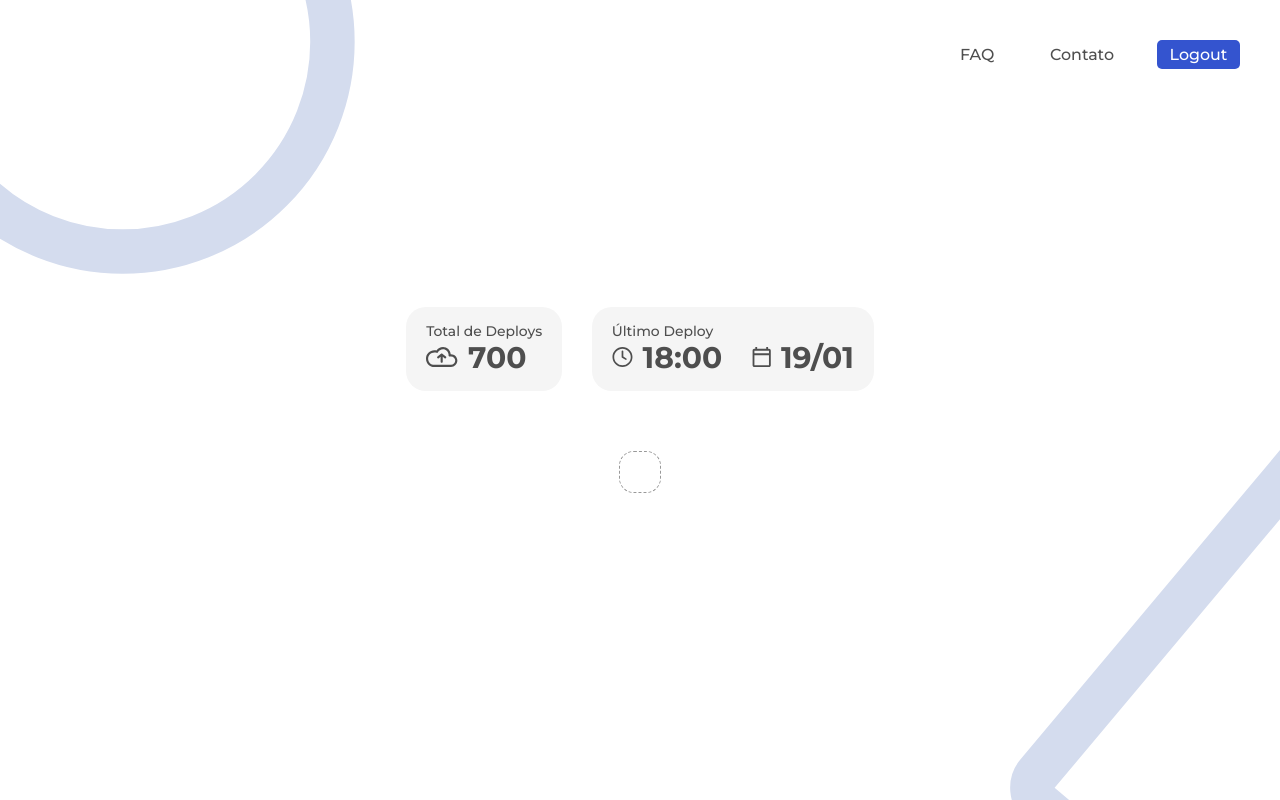
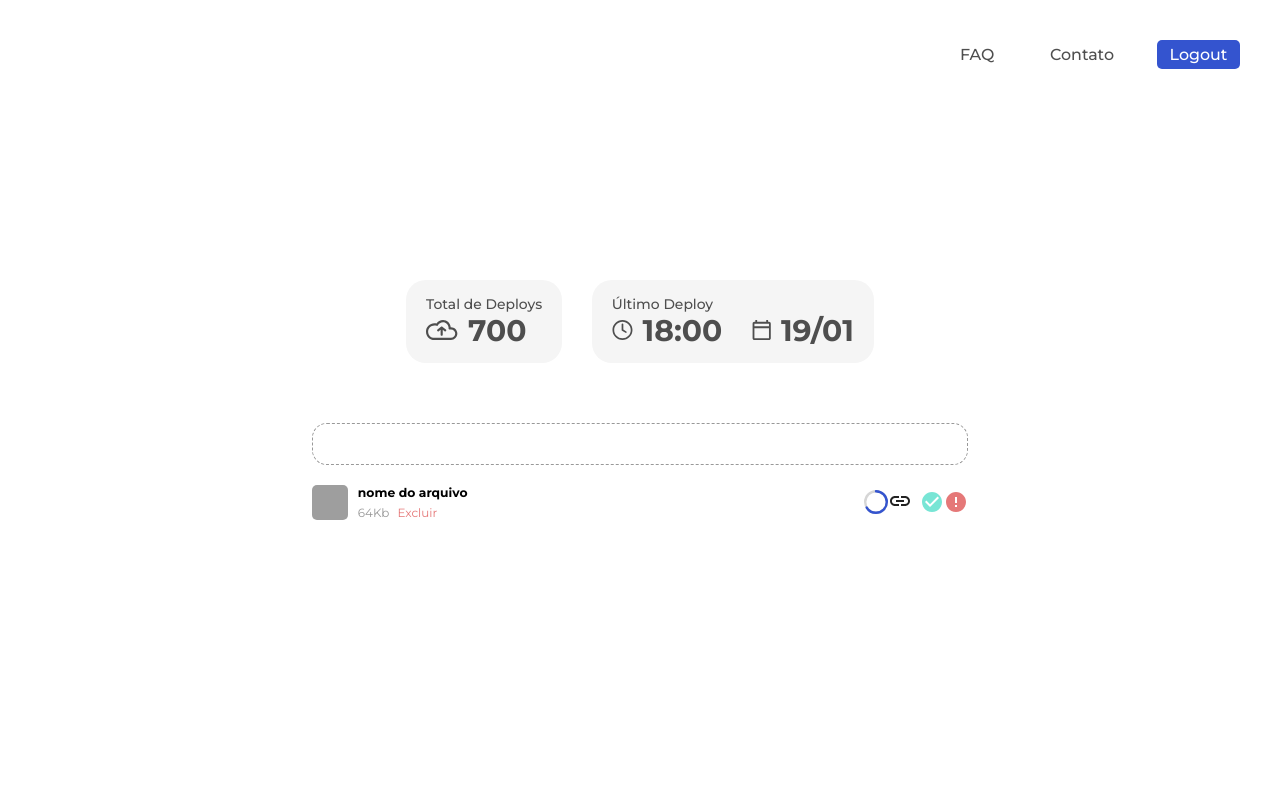
Before and after one commit to victorambrozi/painel-de-deploy-HNSA, a React (Create React App) app: page / in a window 1280 px wide. Built offline with nearby package versions, Linux system fonts and the light colour scheme; grey boxes are pictures that could not be loaded.

Commit message:
lista de arquivos adicionados no dropzone

```diff
--- a/package.json
+++ b/package.json
@@ -7,8 +7,10 @@
     "@testing-library/react": "^12.1.2",
     "@testing-library/user-event": "^13.5.0",
     "react": "^17.0.2",
+    "react-circular-progressbar": "^2.0.4",
     "react-dom": "^17.0.2",
     "react-dropzone": "^11.5.1",
+    "react-icons": "^4.3.1",
     "react-scripts": "5.0.0",
     "styled-components": "^5.3.3",
     "web-vitals": "^2.1.3"
--- /dev/null
+++ b/src/components/FileList/FileList.jsx
@@ -0,0 +1,49 @@
+import React from "react";
+import { StyleContainerFileList, FileInfo, Preview } from "./file-list-style";
+
+// libs
+import { CircularProgressbarWithChildren } from "react-circular-progressbar";
+import { MdCheckCircle, MdError, MdLink } from "react-icons/md";
+
+const FileList = () => {
+  const percentage = 66;
+
+  return (
+    <StyleContainerFileList>
+      <li>
+        <FileInfo>
+          <Preview src="https://github.com/victorambrozi.png" />
+
+          <div>
+            <strong>nome do arquivo</strong>
+            <span>
+              64Kb <button onClick={() => {}}>Excluir</button>{" "}
+            </span>
+          </div>
+        </FileInfo>
+
+        <div>
+          <CircularProgressbarWithChildren
+            styles={{
+              root: { width: 24 },
+              path: {
+                stroke: "#3454CF",
+              },
+            }}
+            strokeWidth={10}
+            value={percentage}
+          />
+
+          <a href="#" target="_blank" rel="noopener noreferrer">
+            <MdLink style={{ marginRight: 8 }} size={24} color="#222" />
+          </a>
+
+          <MdCheckCircle size={24} color="#78e5d5" />
+          <MdError size={24} color="#e57878" />
+        </div>
+      </li>
+    </StyleContainerFileList>
+  );
+};
+
+export default FileList;
--- /dev/null
+++ b/src/components/FileList/file-list-style.js
@@ -0,0 +1,64 @@
+import styled from "styled-components";
+
+const StyleContainerFileList = styled.ul`
+  width: 100%;
+
+  li {
+    margin: 2rem 2rem 0 2rem;
+    display: flex;
+    justify-content: space-between;
+    align-items: center;
+    color: "#4e4e4e";
+
+    & + li {
+      margin-top: 1.5rem;
+    }
+
+    > div {
+      display: flex;
+      align-items: center;
+    }
+  }
+`;
+
+const FileInfo = styled.div`
+  display: flex;
+  align-items: center;
+
+  div {
+    display: flex;
+    flex-direction: column;
+    font-size: 2rem;
+
+    span {
+      font-size: 1.2rem;
+      color: #999;
+      margin-top: 0.5rem;
+
+      button {
+        margin-left: 0.5rem;
+        border: 0;
+        background: transparent;
+        font-size: 1.2rem;
+        color: #e57878;
+
+        cursor: pointer;
+      }
+    }
+  }
+`;
+
+const Preview = styled.div`
+  width: 3.6rem;
+  height: 3.6rem;
+
+  margin-right: 1rem;
+  border-radius: 0.5rem;
+
+  background-image: url(${(props) => props.src});
+  background-repeat: no-repeat;
+  background-size: cover;
+  background-position: 50% 50%;
+`;
+
+export { StyleContainerFileList, FileInfo, Preview };
--- a/src/components/Upload/upload-style.js
+++ b/src/components/Upload/upload-style.js
@@ -1,11 +1,12 @@
 import styled from "styled-components";
 
-
 const StyleUpload = styled.div`
+  width: 100%;
   margin-top: 6rem;
 `;
 
 const DropContainer = styled.div`
+margin: 0 2rem;
   padding: 2rem;
   border: 1px dashed rgba(0, 0, 0, 0.4);
   border-radius: 1.5rem;
--- a/src/pages/PainelDeDeploys/PainelDeDeploys.jsx
+++ b/src/pages/PainelDeDeploys/PainelDeDeploys.jsx
@@ -3,6 +3,7 @@ import Upload from "../../components/Upload/Upload";
 import InfoDeploys from "../../components/InfoDeploys/InfoDeploys";
 import { StylePainel } from "./painelDeDeploy-style.js";
 import Header from "../../components/Header/Header";
+import FileList from "../../components/FileList/FileList";
 
 const PainelDeDeploys = () => {
   return (
@@ -11,6 +12,7 @@ const PainelDeDeploys = () => {
       <StylePainel>
         <InfoDeploys />
         <Upload />
+        <FileList />
       </StylePainel>
     </>
   );
--- a/src/pages/PainelDeDeploys/painelDeDeploy-style.js
+++ b/src/pages/PainelDeDeploys/painelDeDeploy-style.js
@@ -1,17 +1,16 @@
 import styled from "styled-components";
-import bgDashboard from "../../assets/bg-dashboard.svg";
 
 const StylePainel = styled.div`
   height: 100%;
+  width: 100%;
+  max-width: 70rem;
+
+  margin: 0 auto;
 
   display: flex;
   justify-content: center;
   align-items: center;
   flex-direction: column;
-
-  background-image: url(${bgDashboard});
-  background-size: cover;
-  background-repeat: no-repeat;
 `;
 
 export { StylePainel };
--- a/src/styles/GlobalStyle.js
+++ b/src/styles/GlobalStyle.js
@@ -1,4 +1,6 @@
 import { createGlobalStyle } from "styled-components";
+
+import "react-circular-progressbar/dist/styles.css";
 
 const GlobalStyle = createGlobalStyle`
   * {
```
Also changed, not shown: 1 other file (tests, documents, lock files or other folders). Lines whose indentation alone changed are shown as unchanged.
